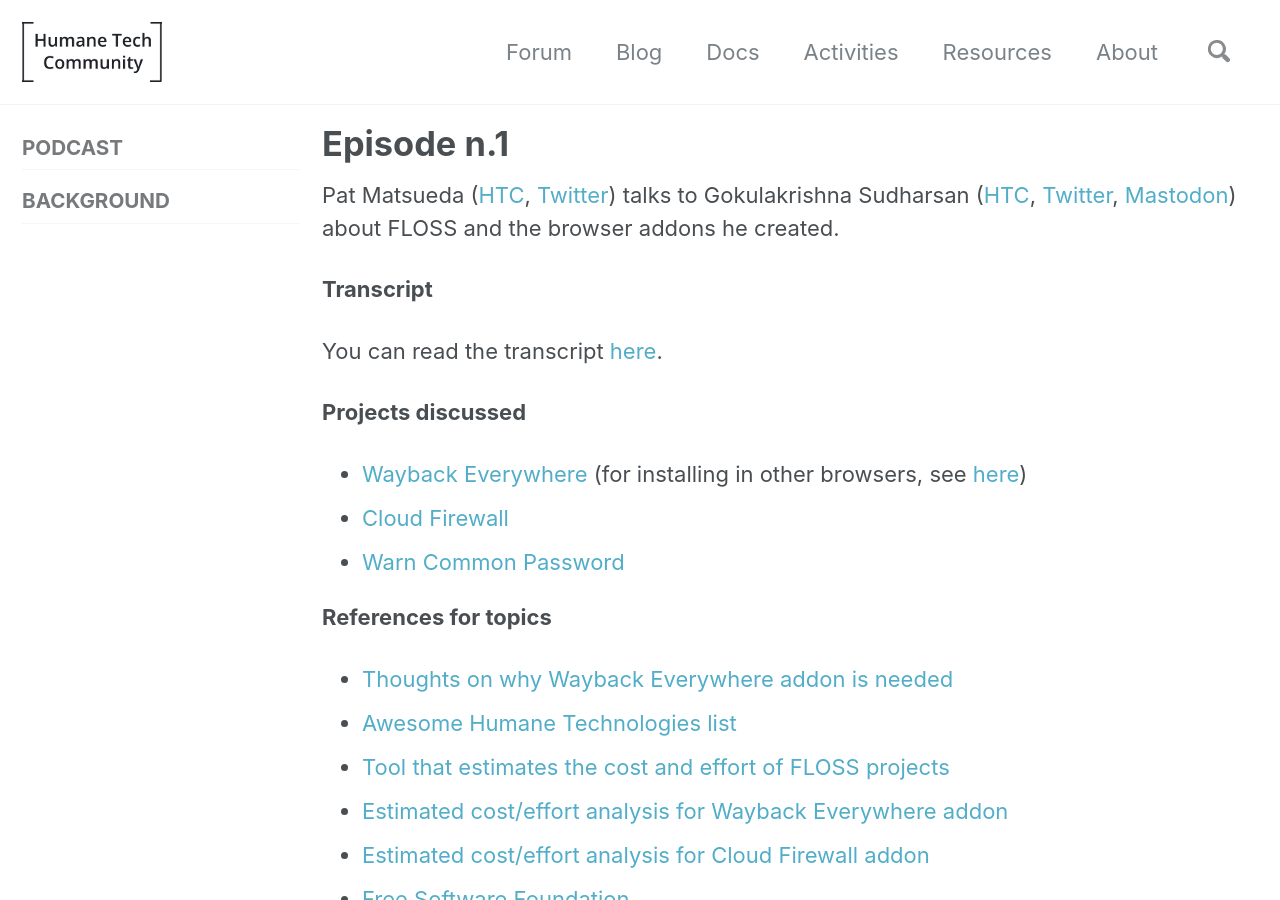
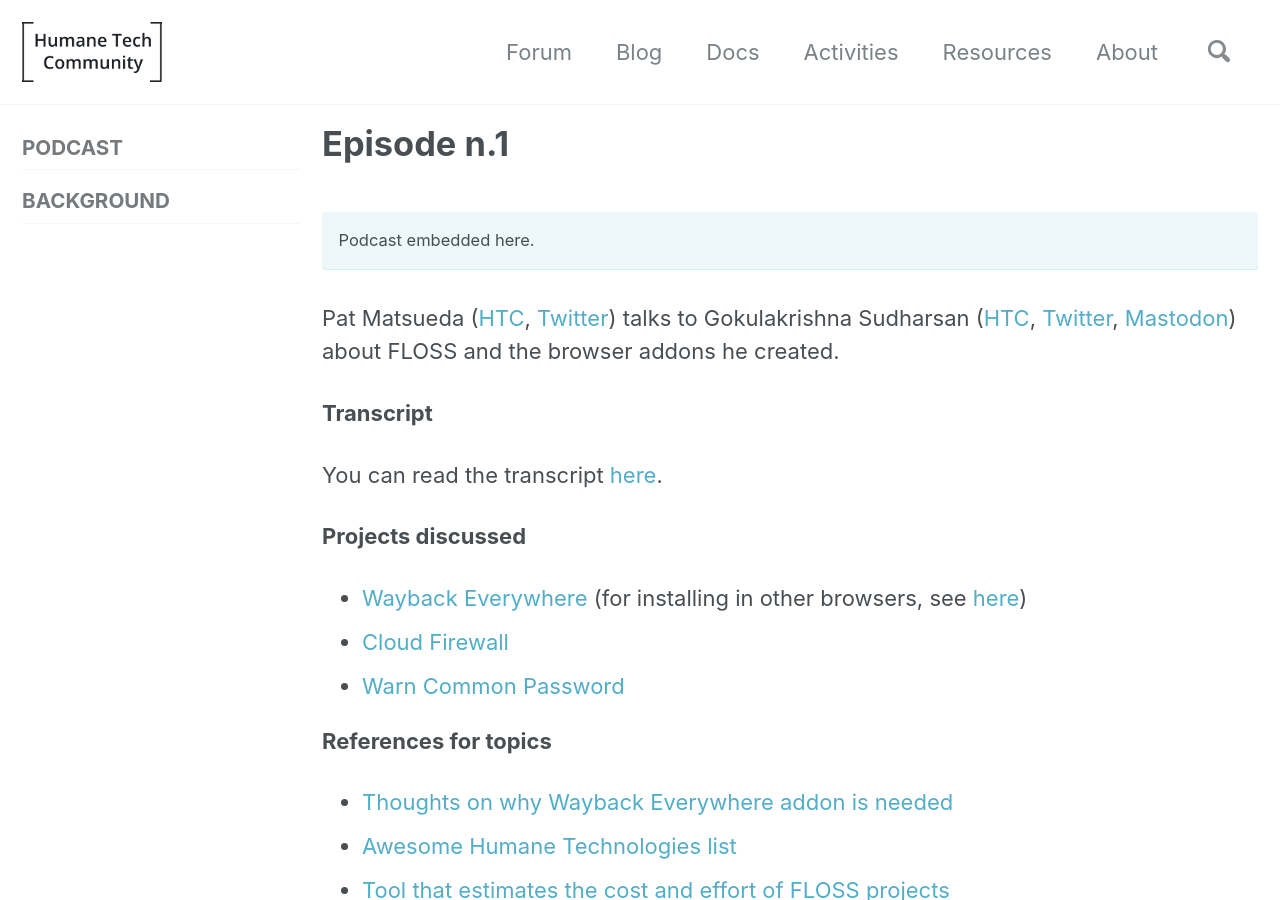
Before and after one commit to humanetech-community/community-hub, a Jekyll site: the page built from _resources/01-podcast/01-episode1.md, in a window 1280 px wide and 900 px high. Built offline with Jekyll 4.4.1, drawn with Linux system fonts in a browser that asks for light colours; cached includes are drawn as plain includes; nearby versions of some CDN libraries.

Commit message:
Placeholder for embedded podcast added - #98

```diff
--- a/_resources/01-podcast/01-episode1.md
+++ b/_resources/01-podcast/01-episode1.md
@@ -9,6 +9,8 @@
 
 ---
 
+Podcast embedded here.
+{: .notice--info}
 
 Pat Matsueda ([HTC](https://community.humanetech.com/u/patm), [Twitter](https://twitter.com/patmatsueda)) talks to Gokulakrishna Sudharsan ([HTC](https://community.humanetech.com/u/gkrishnaks), [Twitter](https://twitter.com/gkrishnaks), [Mastodon](https://framapiaf.org/@gkrishnaks)) about FLOSS and the browser addons he created.
 
```
